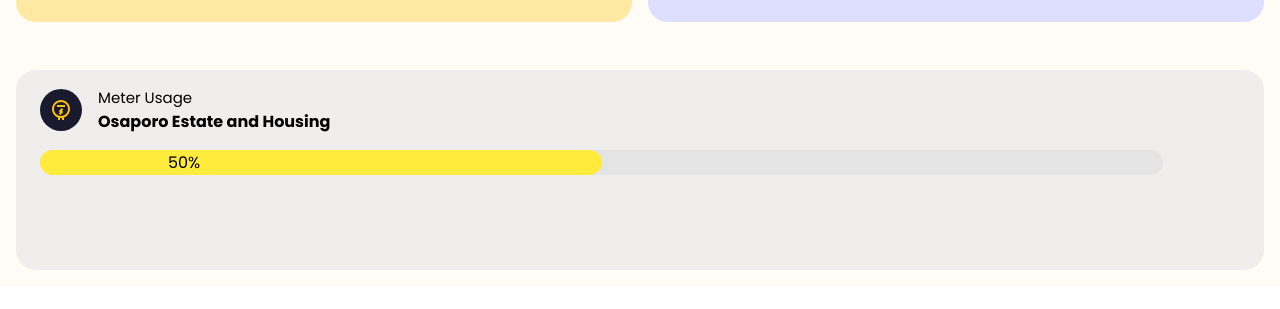
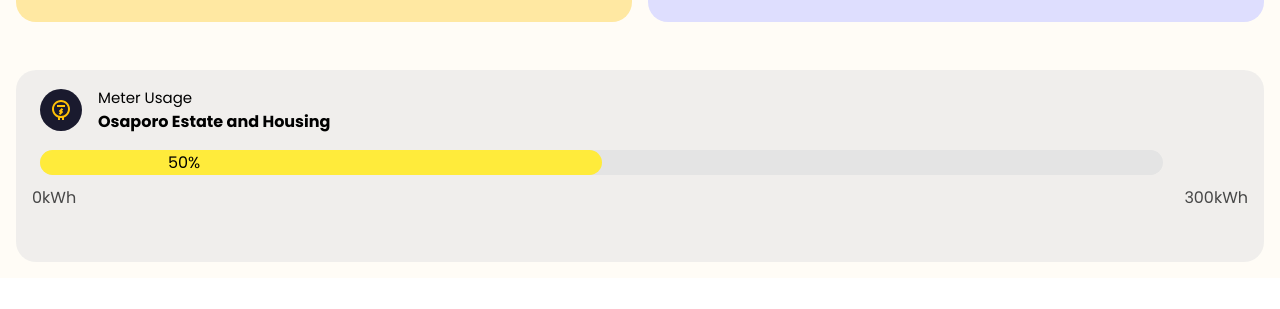
Before and after one commit to mrauthentik/pawa, a React (Vite) app in the folder pawa-sure/: page /dashboard in a window 1280 px wide. Shown: the part 407-716 px from the top of the page. Built offline with nearby package versions, Linux system fonts and the light colour scheme.

Commit message:
feat: adjust meter usage height and add watt text display

```diff
--- a/pawa-sure/src/App.css
+++ b/pawa-sure/src/App.css
@@ -507,7 +507,7 @@ button:active{
 
     .meter-usage{
         background-color: #e4e4e48f;
-        height: 25vh;
+        height: 24vh;
         border-radius: 20px;
         .block{
             display: flex;
@@ -540,4 +540,10 @@ button:active{
             }
         }
     }
+    .watt-text{
+        display: flex;
+        color: var(--small-text);
+        justify-content: space-between;
+        padding: 10px 1rem;
+    }
 }
--- a/pawa-sure/src/Components/UserDashboard.tsx
+++ b/pawa-sure/src/Components/UserDashboard.tsx
@@ -66,7 +66,10 @@ const toggleBalance = () => {
        <div className="leveler">
         <div className="range"> <p>50%</p></div>
        </div>
-
+        <div className="watt-text">
+          <p>0kWh</p>
+          <p>300kWh</p>
+        </div>
       </div>
     </div>
   )
```
